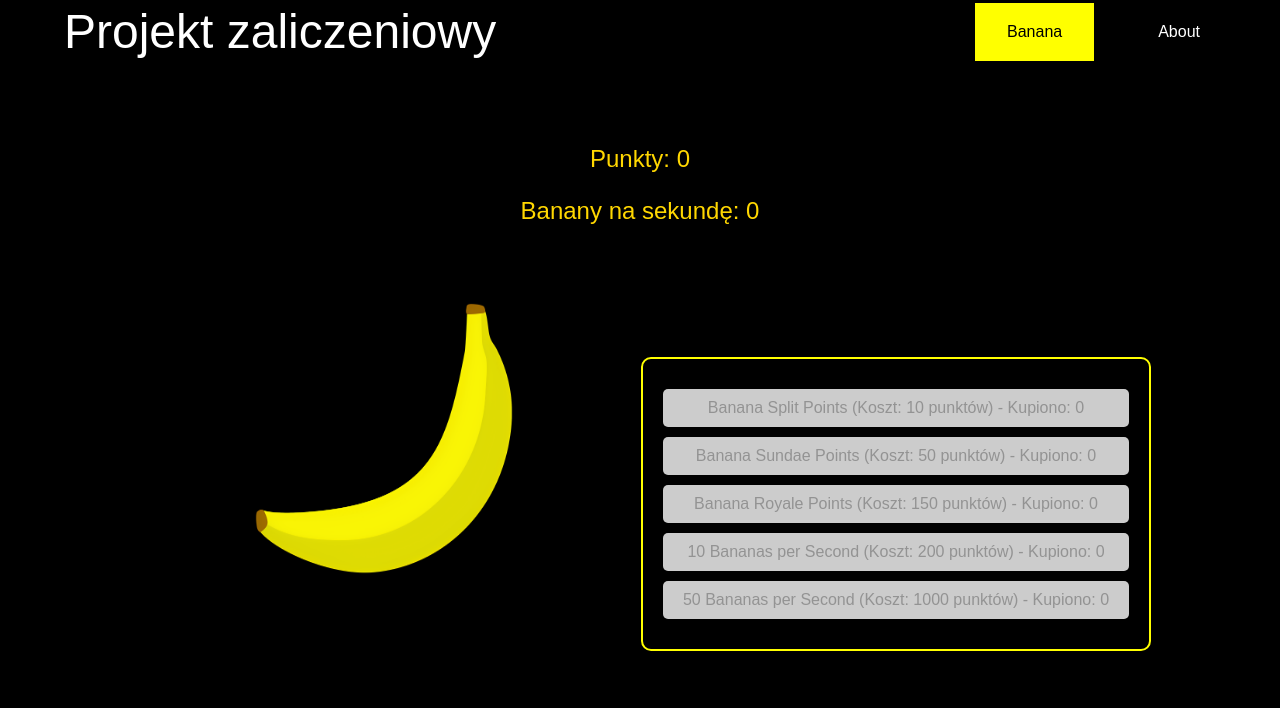
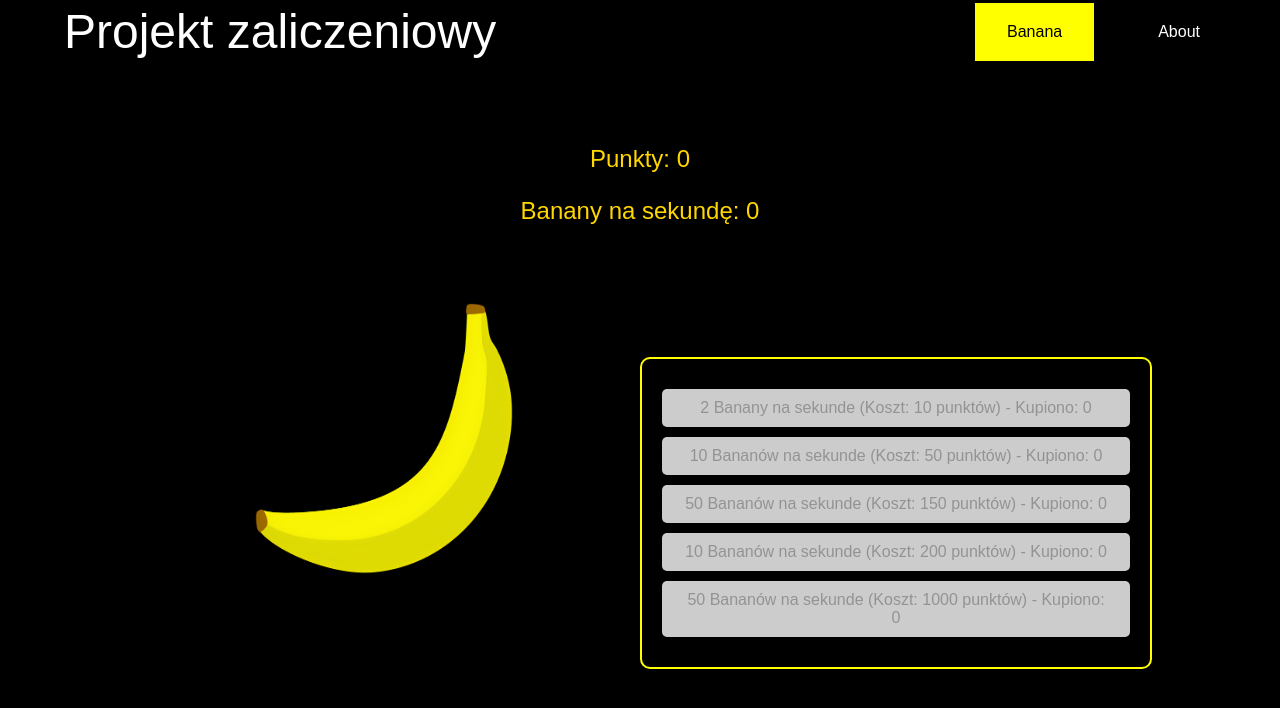
Before and after one commit to Igiri3s/Projekt-Front, a React (Vite) app: page /banana in a window 1280 px wide. Shown: the top 708 px of the page. Built offline with nearby package versions, Linux system fonts and the light colour scheme.

Commit message:
Wykonczenia super giereczki

```diff
--- a/src/pages/Banana.jsx
+++ b/src/pages/Banana.jsx
@@ -9,11 +9,11 @@ const Banana = () => {
     const [purchasedUpgrades, setPurchasedUpgrades] = useState([]);
     const [upgradeCounts, setUpgradeCounts] = useState({});
     const [upgrades, setUpgrades] = useState([
-        { id: 1, name: 'Banana Split Points', cost: 10, effect: 1, type: 'click' },
-        { id: 2, name: 'Banana Sundae Points', cost: 50, effect: 10, type: 'click' },
-        { id: 3, name: 'Banana Royale Points', cost: 150, effect: 50, type: 'click' },
-        { id: 4, name: '10 Bananas per Second', cost: 200, effect: 10, type: 'automatic', interval: 1000 },
-        { id: 5, name: '50 Bananas per Second', cost: 1000, effect: 50, type: 'automatic', interval: 1000 }
+        { id: 1, name: '2 Banany na sekunde', cost: 10, effect: 1, type: 'click' },
+        { id: 2, name: '10 Bananów na sekunde', cost: 50, effect: 10, type: 'click' },
+        { id: 3, name: '50 Bananów na sekunde', cost: 150, effect: 50, type: 'click' },
+        { id: 4, name: '10 Bananów na sekunde', cost: 200, effect: 10, type: 'automatic', interval: 1000 },
+        { id: 5, name: '50 Bananów na sekunde', cost: 1000, effect: 50, type: 'automatic', interval: 1000 }
     ]);
 
     useEffect(() => {
```
